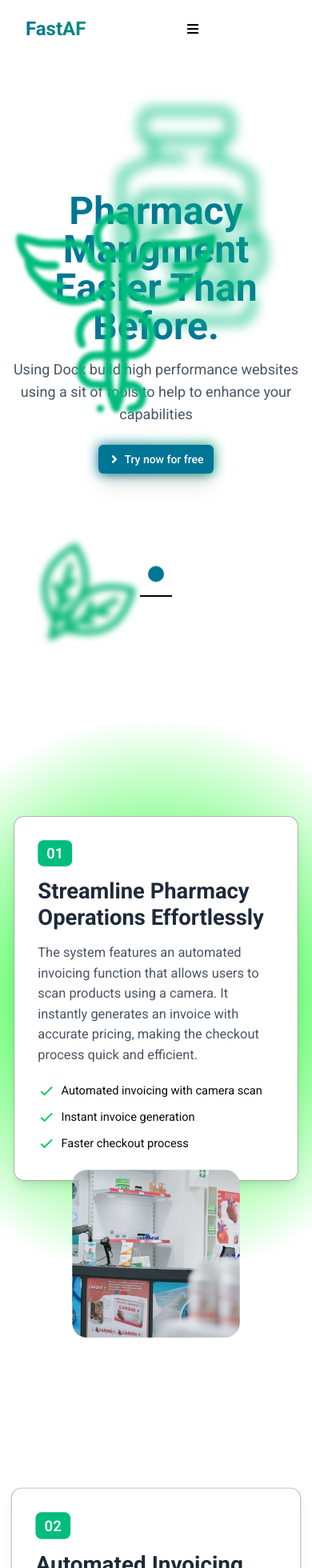
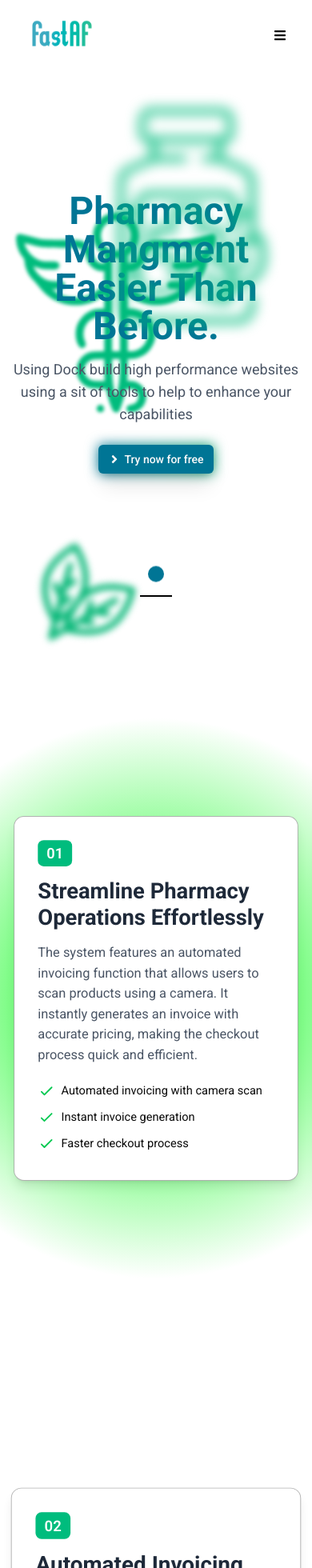
Before and after one commit to Mostafa-Kotb10/Dock-AI, a React (Vite) app: page / in a window 390 px wide. Shown: the top 1960 px of the page at 80% size. Built offline with nearby package versions, Linux system fonts and the light colour scheme.

Commit message:
sign-portal

```diff
--- a/src/components/Header.tsx
+++ b/src/components/Header.tsx
@@ -4,6 +4,7 @@ import { useState } from "react";
 import { FaBars } from "react-icons/fa";
 import { cn } from "@/lib/utils";
 import { Link } from "react-router-dom";
+import Logo from "./Logo";
 
 const variants: Variants = {
   initial: {
@@ -37,12 +38,14 @@ const Header = () => {
       )}
       variants={variants}
     >
-      <div className="grid grid-cols-3 items-center max-w-6xl px-3 m-auto">
-        <div>
+      <div className="grid grid-cols-2 md:grid-cols-3 items-center max-w-6xl px-3 m-auto">
+        {/* <div>
           <h2 className="font-bold text-2xl bg-gradient-to-r from-cyan-700 to-emerald-600 bg-clip-text text-transparent">
             FastAF
           </h2>
-        </div>
+        </div> */}
+
+        <Logo className="w-[90px]" />
 
         <motion.nav
           className={`hidden md:block justify-items-center place-content-center`}
@@ -50,7 +53,7 @@ const Header = () => {
           initial="hidden"
           animate={isScrolled ? "visible" : "hidden"}
         >
-          <ul className="flex items-center gap-5  text-[15px]">
+          <ul className="flex items-center gap-5 text-[15px]">
             <li className="hover:text-cyan-700 hover:-translate-y-1 transition-transform duration-200 cursor-pointer">
               Home
             </li>
--- a/src/pages/home/FrequentlyAsked.tsx
+++ b/src/pages/home/FrequentlyAsked.tsx
@@ -15,7 +15,7 @@ const FrequentlyAsked = () => {
           text="Everything you need to know about making your pharmacy faster, smarter, and stress-free with FastAF."
         />
 
-        <div className="max-w-lg m-auto mt-20 bg-green-300/80 rounded-sm  p-5">
+        <div className="max-w-lg m-auto mt-20  border-2 border-gray-100 rounded-sm  p-5">
           <Accordion type="single" collapsible>
             <AccordionItem value="item-1">
               <AccordionTrigger>
--- a/src/pages/home/StackedFeatureCard.tsx
+++ b/src/pages/home/StackedFeatureCard.tsx
@@ -73,7 +73,7 @@ const StackedFeatureCard: React.FC<StackedFeatureCardProps> = ({
             </ul>
           </div>
 
-          <div className="md:w-1/2 flex justify-center items-center h-[230px]">
+          <div className="md:w-1/2  justify-center items-center h-[230px] hidden md:flex">
             <img
               src={feature.src}
               alt={feature.title}
--- a/src/pages/home/design/design.tsx
+++ b/src/pages/home/design/design.tsx
@@ -9,7 +9,7 @@ export const BackgroundShapes = () => {
       <PharmacySvg
         width={250}
         height={250}
-        className="text-emerald-500 blur-[2px] absolute left-5"
+        className="text-emerald-500 blur-[2px] absolute -z-10 left-5"
       />
       {/* <MedicineSvg
         width={250}
--- a/src/pages/sign-portal/SignIn.tsx
+++ b/src/pages/sign-portal/SignIn.tsx
@@ -1,6 +1,6 @@
 import { Form } from "@/components/ui/form";
 import { useForm } from "react-hook-form";
-import { Link, useSearchParams } from "react-router-dom";
+import { Link } from "react-router-dom";
 
 const SignIn = () => {
   const form = useForm();
```
